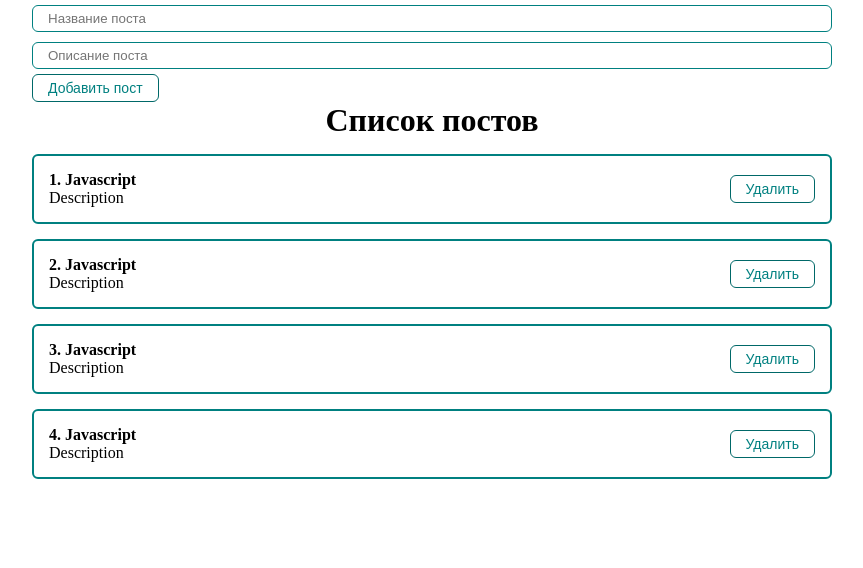
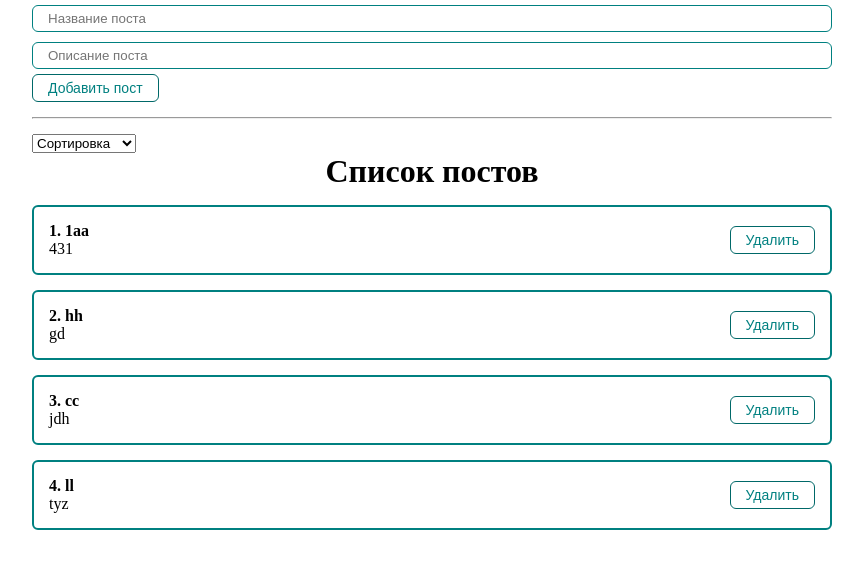
Before and after one commit to vadim-feof/react-course, a React (Create React App) app: page / in a window 1280 px wide. Shown: the top 568 px of the page, without its empty margins (208-1071 px from the left). Built offline with nearby package versions, Linux system fonts and the light colour scheme.

Commit message:
added sort posts

```diff
--- a/src/App.js
+++ b/src/App.js
@@ -2,14 +2,17 @@
 import './styles/App.css'
 import PostList from "./components/PostList/PostList";
 import PostForm from "./components/PostForm/PostForm";
+import MySelect from "./components/UI/Select/MySelect";
 
 function App() {
     const [posts, setPosts] = useState([
-        {id: 1, title: 'Javascript', body: 'Description'},
-        {id: 2, title: 'Javascript', body: 'Description'},
-        {id: 3, title: 'Javascript', body: 'Description'},
-        {id: 4, title: 'Javascript', body: 'Description'}
+        {id: 1, title: '1aa', body: '431'},
+        {id: 2, title: 'hh', body: 'gd'},
+        {id: 3, title: 'cc', body: 'jdh'},
+        {id: 4, title: 'll', body: 'tyz'}
     ])
+
+    const [selectedSort, setSelectedSort] = useState('')
 
     const createPost = (newPost) => {
         setPosts([...posts, newPost])
@@ -18,14 +21,33 @@
         setPosts(posts.filter( p => p.id !== post.id))
     }
 
+    const sortPosts = (sortType) => {
+        setSelectedSort(sortType)
+        setPosts([...posts].sort( (a, b) => a[sortType].localeCompare(b[sortType])))
+    }
+
+
     return (
         <div className="App">
             <PostForm create={createPost}/>
+            <hr style={{margin: '15px 0'}}/>
+            <div>
+                <MySelect
+                    defaultValue={"Сортировка"}
+                    options={[
+                        {value: 'title', name: 'По названию'},
+                        {value: 'body', name: 'По описанию'}
+                    ]}
+                    value={selectedSort}
+                    onChange={sortPosts}
+                />
+            </div>
             {posts.length
-                ? <PostList remove={removePost}posts={posts} title={"Список постов"}/>
-                : <h1 style={{textAlign: 'center'}}>Посты не найдены</h1>
+                ?
+                <PostList remove={removePost} posts={posts} title={"Список постов"}/>
+                :
+                <h1 style={{textAlign: 'center'}}>Посты не найдены</h1>
             }
-
         </div>
     );
 }
--- /dev/null
+++ b/src/components/UI/Select/MySelect.jsx
@@ -0,0 +1,16 @@
+import React from 'react';
+
+const MySelect = ({options, defaultValue, value, onChange}) => {
+    return (
+        <select value={value}
+                onChange={event => onChange(event.target.value)}
+        >
+            <option disabled value={""}>{defaultValue}</option>
+            {options.map( option =>
+                <option key={option.value} value={option.value}>{option.name}</option>
+            )}
+        </select>
+    );
+};
+
+export default MySelect;
```
